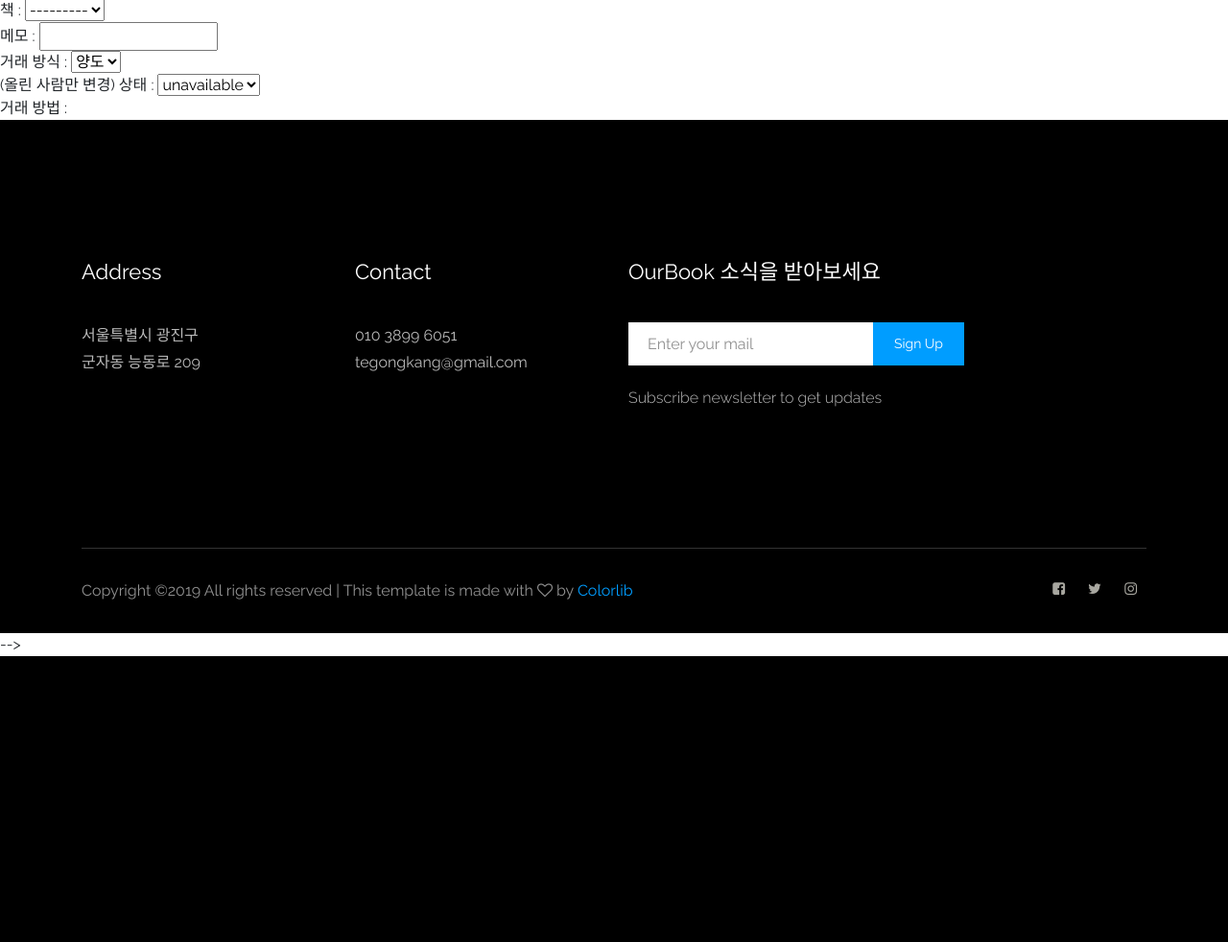
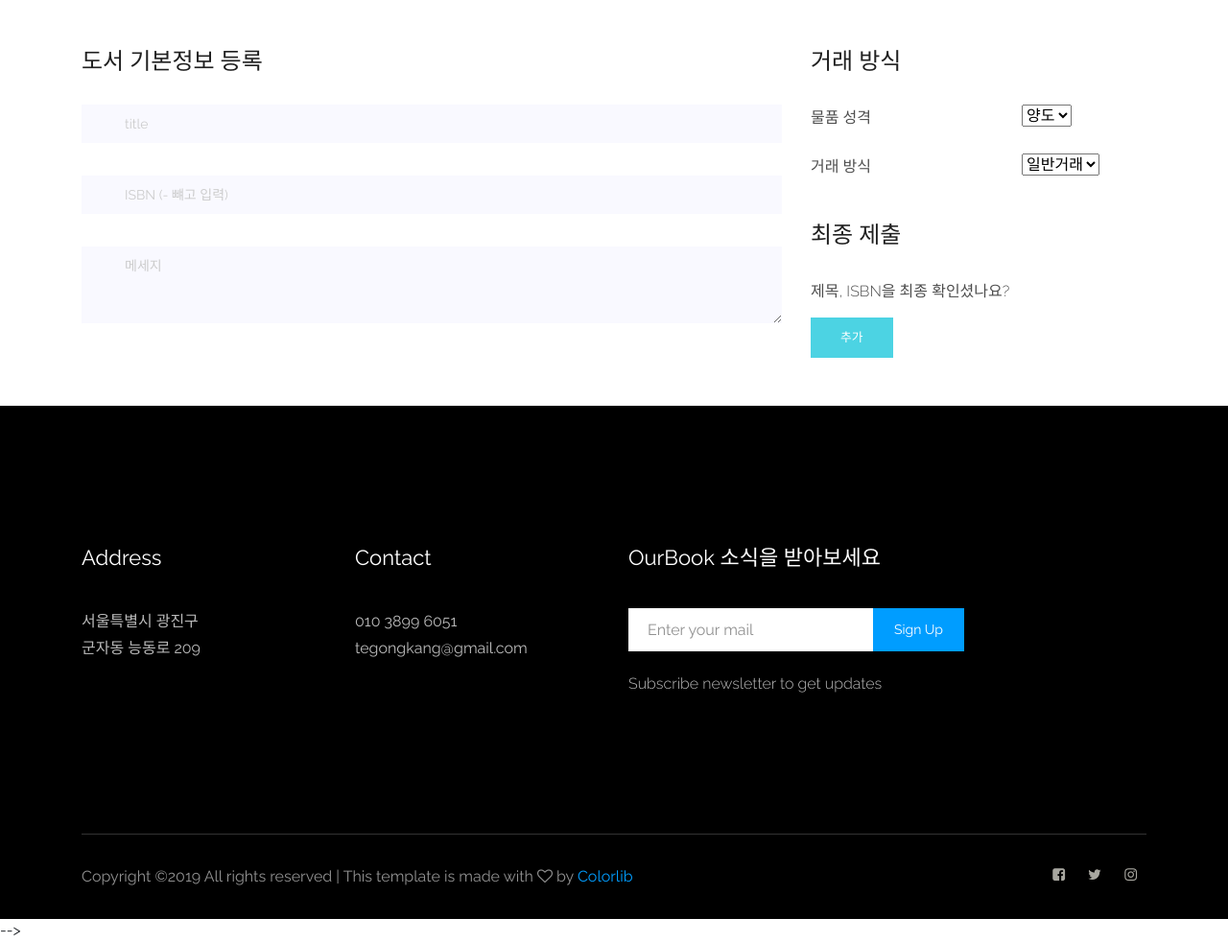
Before and after one commit to blogSoul/OurBook, a Django app: page /books/newbook/ in a window 1280 px wide. Shown: the part 501-1483 px from the top of the page at 96% size. Before the commit the page ends 1185 px from the top, so only its background shows below. Run offline with Django 3.2, Linux system fonts and the light colour scheme; the visitor is signed in with stand-in values (Sample User, id 1); some libraries are stand-ins or nearby versions.

Commit message:
book sharing form

```diff
--- a/bookstore/models.py
+++ b/bookstore/models.py
@@ -34,13 +34,20 @@ class Product(models.Model):
 
     exchange_method = (
         ("일반거래", "일반거래"),
-        ("안심거래", "안심거래"),
+        ("중개거래", "중개거래"),
     )
 
     user = models.ForeignKey(MyUser, on_delete = models.CASCADE, null=True)
-    book = models.ForeignKey(UserBook, on_delete = models.CASCADE, null=True)
-    note = models.CharField(max_length=255)
-    ex_type = models.CharField(max_length=10, choices=exchange_type, default="양도")               # 대여, 양도, 판대
-    state = models.CharField(max_length=10, choices=book_state, default="unavailable")                  # 판매 완료
-    exc_method = models.CharField(max_length=10, choices=exchange_method, default="일반거래")             # 안심거래, 일반거래
-    price = models.CharField(max_length=100, blank=True)
+
+    # 사용자가 이걸 입력하는 게 좀 귀찮을 거 같은데
+    book_title = models.CharField(max_length=255, blank=False, null=False, default="")
+    isbn = models.CharField(max_length=255, blank=False, null=False, default="")
+
+    note = models.CharField(max_length=255)     # 부가 정보
+    ex_type = models.CharField(max_length=10, choices=exchange_type, default="양도")   # 대여, 양도, 판대
+    state = models.CharField(max_length=10, choices=book_state, default="unavailable")   # 판매 완료
+    exc_method = models.CharField(max_length=10, choices=exchange_method, default="일반거래")   # 안심거래, 일반거래
+    price = models.CharField(max_length=100, blank=True)   # 가격
+
+    def __str__(self):
+        return self.book_title
--- a/bookstore/templates/bookstore/product_form.html
+++ b/bookstore/templates/bookstore/product_form.html
@@ -3,12 +3,63 @@
 
   <!-- bradcam_area_start -->
   <div class="bradcam_area breadcam_bg">
-      <h3>책 검색</h3>
+      <h3>책 나누기</h3>
   </div>
-  <!-- bradcam_area_end -->
-    책 : {{form.book}}<br/>
-    메모 : {{form.note}}<br/>
-    거래 방식 : {{form.ex_type}}<br/>
-    (올린 사람만 변경) 상태 : {{form.state}}<br/>
-    거래 방법 : {{form.exec_method}}<br/>
+
+	<!-- Start Align Area -->
+	<div class="whole-wrap">
+		<div class="container box_1170">
+			<div class="section-top-border">
+				<div class="row">
+					<div class="col-lg-8 col-md-8">
+						<h3 class="mb-30">도서 기본정보 등록</h3>
+
+          <form  method="post" action="#">
+          {%csrf_token%}
+            <div class="input-group-icon mt-10">
+								<div class="icon"></div>
+								<input type="text" name="book_title" placeholder="title" required id="id_book_title" maxlength="255" class="single-input">
+						</div><br/>
+
+            <div class="input-group-icon mt-10">
+								<div class="icon"></div>
+								<input type="text" name="isbn" placeholder="ISBN (- 뺴고 입력)" required id="id_isbn" maxlength="255" class="single-input">
+						</div><br/>
+
+            <div class="input-group-icon mt-10">
+								<div class="icon"></div>
+								<textarea type="text" name="note" placeholder="메세지" required id="id_note" maxlength="255" class="single-input"></textarea>
+						</div><br/>
+
+					</div>
+					<div class="col-lg-3 col-md-4 mt-sm-30">
+						<div class="single-element-widget">
+							<h3 class="mb-30">거래 방식</h3>
+							<div class="switch-wrap d-flex justify-content-between">
+								<p>물품 성격</p>
+								<div class="primary-switch">
+                {{form.ex_type}}
+								</div>
+							</div>
+							<div class="switch-wrap d-flex justify-content-between">
+								<p>거래 방식</p>
+								<div class="primary-switch">
+                {{form.exc_method}}
+								</div>
+							</div>
+						</div>
+
+						<div class="single-element-widget mt-30">
+							<h3 class="mb-30">최종 제출 </h3>
+							<div>
+								<p>제목, ISBN을 최종 확인셨나요?</p>
+							</div>
+              <input type = "submit" value ="추가" onclick="return confirm('새 책이 등록되었습니다')" class="genric-btn success">
+          </form>
+					</div>
+				</div>
+			</div>
+		</div>
+	</div>
+	<!-- End Align Area -->
 {% endblock%}
--- a/bookstore/views.py
+++ b/bookstore/views.py
@@ -24,7 +24,7 @@ class BookCreate(LoginRequiredMixin, CreateView):
     redirect_field_name = '/'
 
     model = Product
-    fields = ['book', 'note', 'ex_type', 'state', 'exc_method']
+    fields = ['book_title', 'isbn' ,'note', 'ex_type', 'exc_method']
     success_url = reverse_lazy('book_list')
 
     def form_valid(self, form):
```
Also changed, not shown: bookstore/migrations/0002_auto_20191130_1048.py (added), bookstore/migrations/0003_auto_20191130_1104.py (added).
